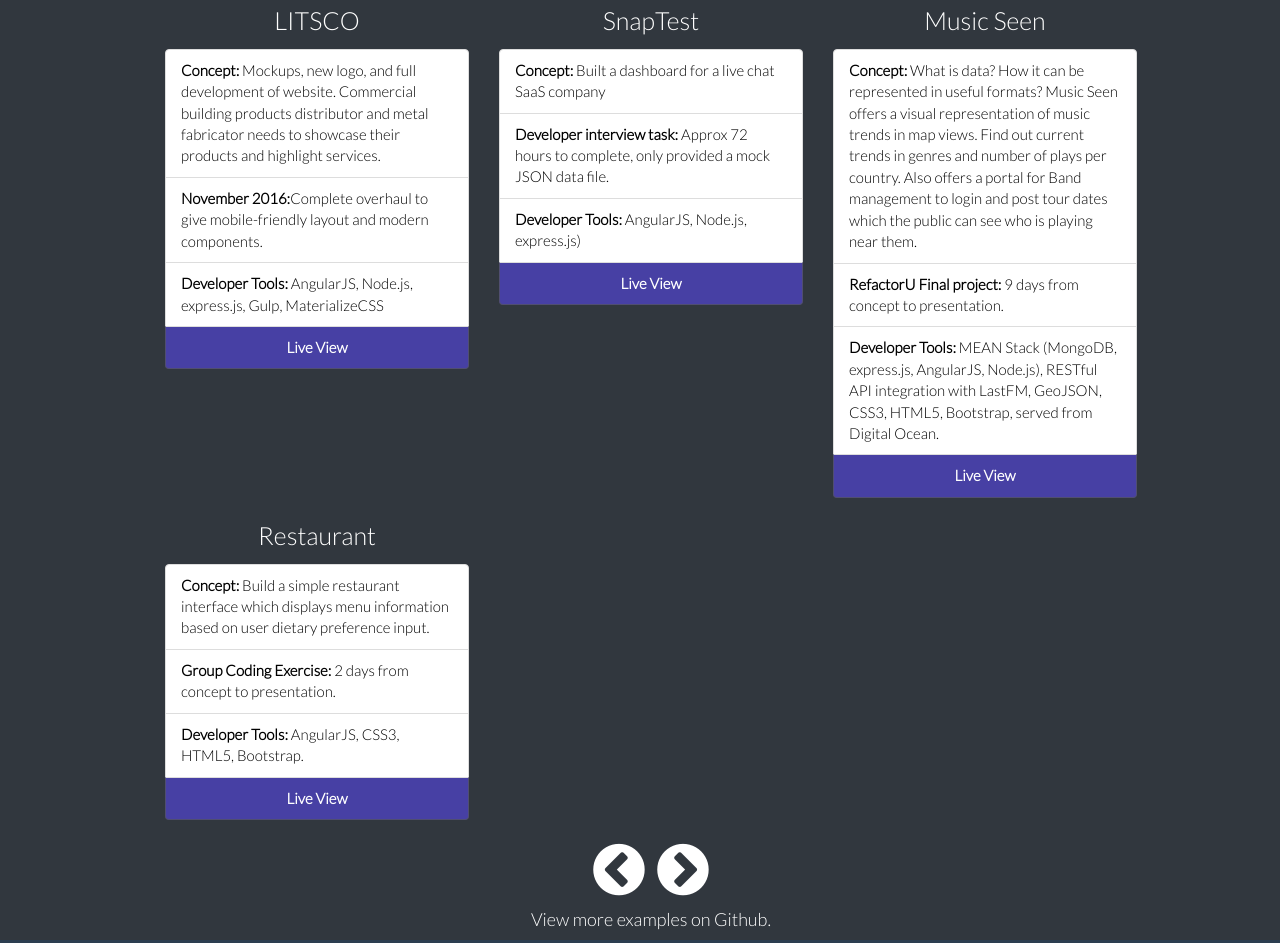
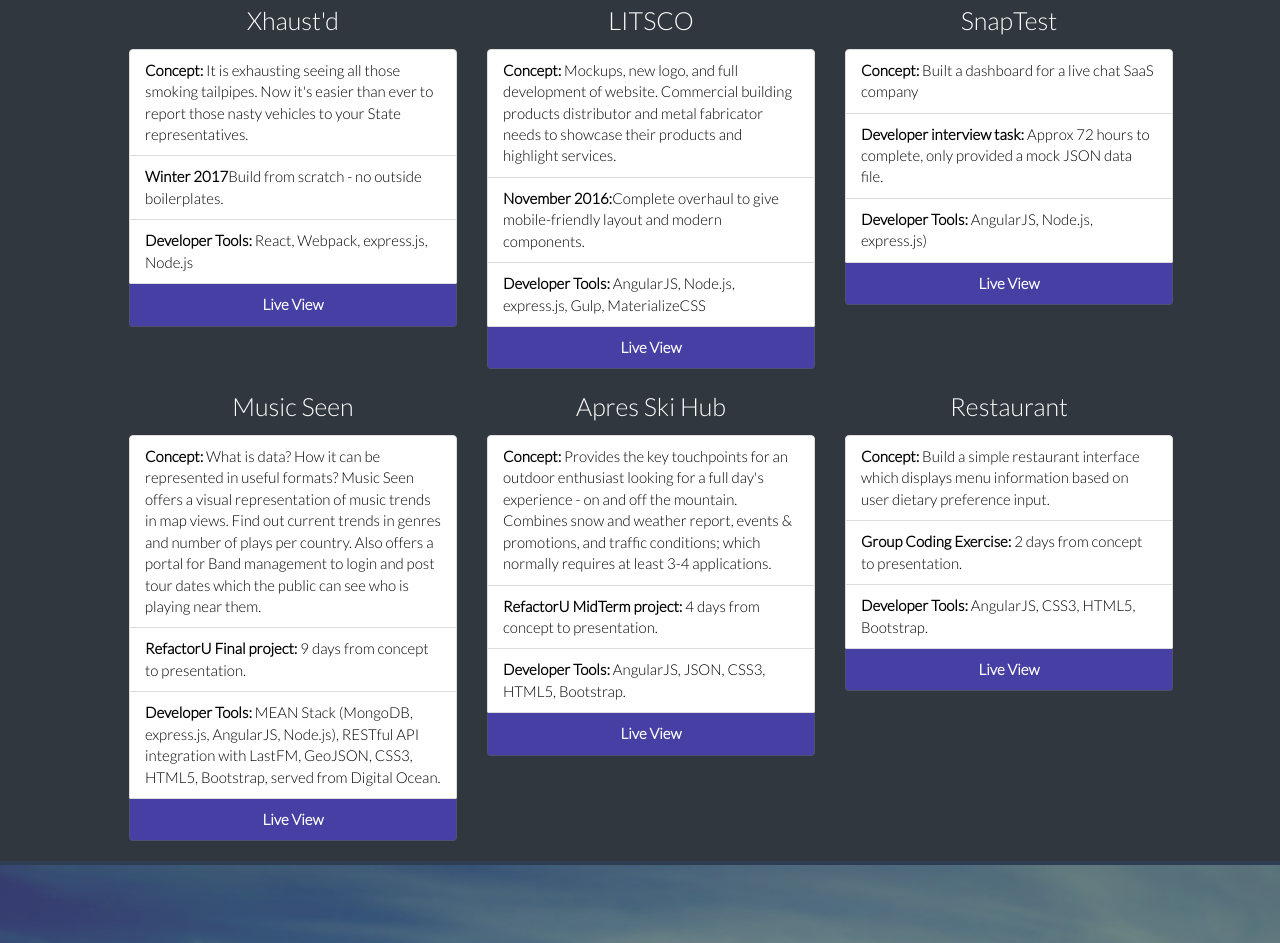
Before and after one commit to lucksp/phillucks.me, a website: page public/index.html in a window 1280 px wide. Shown: the part 1601-2544 px from the top of the page. Drawn offline with nearby package versions, Linux system fonts and the light colour scheme.

Commit message:
updated with Xhaustd

```diff
--- a/public/css/styles.css
+++ b/public/css/styles.css
@@ -1,7 +1,6 @@
 * {
-	font-family: 'Lato', sans-serif;
+  font-family: "Lato", sans-serif;
 }
-
 
 /*NAV*/
 .nav-item a {
@@ -33,11 +32,11 @@
 }
 
 a.active {
-    border-bottom: 3px solid #8536BC;
+  border-bottom: 3px solid #8536bc;
 }
 
 /*TOP*/
-.top{
+.top {
   position: relative;
   background-color: #aaa;
   height: 95vh;
@@ -48,8 +47,8 @@
   position: absolute;
   left: 0;
   top: 0;
-	opacity: .5;
-	background-image: url('../img/back_6.jpg');
+  opacity: 0.5;
+  background-image: url("../img/back_6.jpg");
   height: 95vh;
   width: 100vw;
   background-position: 50% 0;
@@ -75,15 +74,14 @@
 .title-description {
   padding: 24px;
   font-size: 4rem;
-	background: rgba(204, 204, 204, .5);
+  background: rgba(204, 204, 204, 0.5);
 }
-
 
 /*ABOUT*/
 
 .aboutDiv {
-	border-top: 4px solid #2C3E50;
-	background-color: #6C7A89;
+  border-top: 4px solid #2c3e50;
+  background-color: #6c7a89;
   width: 100vw;
   color: #fff;
   height: auto;
@@ -102,9 +100,15 @@
 
 /*PORTFOLIO*/
 
-
 .portfolioDiv {
   padding-top: 40px;
+}
+
+.portfolioDiv .container {
+  display: flex;
+  flex-wrap: wrap;
+  justify-content: center;
+  padding: 0 48px;
 }
 
 .arrows {
@@ -114,13 +118,14 @@
   text-align: center;
 }
 
-.arrowLeft, .arrowRight {
+.arrowLeft,
+.arrowRight {
   margin: 0 5px;
 }
 
 .portfolioDiv {
-	border-top: 4px solid #2C3E50;
-	background-color: #31373E;
+  border-top: 4px solid #2c3e50;
+  background-color: #31373e;
   height: auto;
   min-height: 100vh;
   justify-content: center;
@@ -151,11 +156,11 @@
 
 .cardView {
   text-align: center;
-	background-color: #4740A4;
+  background-color: #4740a4;
   font-weight: bold;
-	border-left: 1px solid #504E71;
-	border-bottom: 1px solid #504E71;
-	border-right: 1px solid #504E71;
+  border-left: 1px solid #504e71;
+  border-bottom: 1px solid #504e71;
+  border-right: 1px solid #504e71;
 }
 
 .cardView a {
@@ -170,7 +175,7 @@
 }
 
 /*CONTACT*/
-section#contact{
+section#contact {
   display: flex;
   margin: auto;
   width: 100%;
@@ -178,8 +183,8 @@
 
 .contactDiv {
   position: relative;
-	border-top: 4px solid #2C3E50;
-	background-color: #6C7A89;
+  border-top: 4px solid #2c3e50;
+  background-color: #6c7a89;
   height: 100vh;
   color: #fff;
   display: flex;
@@ -195,8 +200,8 @@
   position: absolute;
   left: 0;
   top: 0;
-	opacity: .5;
-	background-image: url('../img/back_1.jpg');
+  opacity: 0.5;
+  background-image: url("../img/back_1.jpg");
   height: 100vh;
   width: 100vw;
   background-position: 50% 0;
@@ -237,7 +242,6 @@
 
 /* MEDIA QUERIES */
 @media screen and (max-width: 768px) {
-
   .nav {
     position: absolute;
     margin: 0;
@@ -245,7 +249,7 @@
 
   .nav-list {
     width: 100%;
-		background-color: rgba(255, 255, 255, .85);
+    background-color: rgba(255, 255, 255, 0.85);
     display: flex;
     flex-direction: row;
     justify-content: center;
@@ -260,7 +264,7 @@
   }
 
   .nav-item a {
-		color: #31373E;
+    color: #31373e;
   }
 
   .title {
@@ -268,7 +272,8 @@
     margin: auto;
   }
 
-	.aboutDiv, .portfolioDiv {
+  .aboutDiv,
+  .portfolioDiv {
     height: auto;
     padding-top: 45px;
     padding-bottom: 45px;
@@ -283,7 +288,6 @@
   .aboutTxt {
     font-size: 18px;
   }
-
 }
 
 @media all and (max-width: 992px) {
@@ -298,3 +302,9 @@
     font-size: 3rem;
   }
 }
+
+@media all and (max-width: 767px) {
+  .portfolioDiv .container {
+    padding: 0;
+  }
+}
--- a/public/index.html
+++ b/public/index.html
@@ -1,11 +1,13 @@
 <!DOCTYPE html>
 <html lang="en-US" ng-app="portfolio">
+
 <head>
-	<title>Phil Lucks: Full Stack Web Developer</title>
+	<title>Phil Lucks: Front End Software Engineer</title>
 	<meta charset="utf-8">
-	<meta name="viewport" content="width=device-width, initial-scale=1.0"/>
-	<meta name="description" content="Philip Lucks is a full stack webdeveloper in Denver with a focus on Javascript for building web applications." />
-	<meta name="keywords" content="web developer, full stack web developer, JavaScript, AngularJS, Node.js, Express, HTML5, CSS3, front end web developer, back end web developer, custom website design, custom website development">
+	<meta name="viewport" content="width=device-width, initial-scale=1.0" />
+	<meta name="description" content="Philip Lucks is a full stack webdeveloper in Denver with a focus on Javascript for building web applications."
+	/>
+	<meta name="keywords" content="web developer, front-end software engineer, full stack web developer, JavaScript, AngularJS, Node.js, Express, HTML5, CSS3, front end web developer, back end web developer, custom website design, custom website development">
 	<meta name="author" content="Philip Lucks">
 
 	<link rel='stylesheet' type='text/css' href='https://fonts.googleapis.com/css?family=Lato:300,100'>
@@ -14,10 +16,12 @@
 	<link rel="stylesheet" type="text/css" href="css/styles.css">
 	<!-- ANALYTICS -->
 	<script>
-	  (function(i,s,o,g,r,a,m){i['GoogleAnalyticsObject']=r;i[r]=i[r]||function(){
-	  (i[r].q=i[r].q||[]).push(arguments)},i[r].l=1*new Date();a=s.createElement(o),
-	  m=s.getElementsByTagName(o)[0];a.async=1;a.src=g;m.parentNode.insertBefore(a,m)
-	  })(window,document,'script','//www.google-analytics.com/analytics.js','ga');
+		(function (i, s, o, g, r, a, m) {
+			i['GoogleAnalyticsObject'] = r; i[r] = i[r] || function () {
+				(i[r].q = i[r].q || []).push(arguments)
+			}, i[r].l = 1 * new Date(); a = s.createElement(o),
+				m = s.getElementsByTagName(o)[0]; a.async = 1; a.src = g; m.parentNode.insertBefore(a, m)
+		})(window, document, 'script', '//www.google-analytics.com/analytics.js', 'ga');
 
 		ga('create', 'UA-75117928-1', 'auto');
 		ga('send', 'pageview');
@@ -25,43 +29,57 @@
 	</script>
 	<!-- End of Analytics -->
 </head>
+
 <body ng-controller="galleryPortfolio">
 	<nav class="nav col-xs-3">
 		<ul class="nav-list menu">
-			<li class="nav-item about"><a href='#' data-scroll='about'`>about</a></li>
-			<li class="nav-item portfolio"><a href='#' data-scroll='portfolio'>portfolio</a></li>
-			<li class="nav-item contact"><a href='#' data-scroll='contact'>contact</a></li>
+			<li class="nav-item about">
+				<a href='#' data-scroll='about' `>about</a>
+			</li>
+			<li class="nav-item portfolio">
+				<a href='#' data-scroll='portfolio'>portfolio</a>
+			</li>
+			<li class="nav-item contact">
+				<a href='#' data-scroll='contact'>contact</a>
+			</li>
 		</ul>
 	</nav>
 	<div class="container-fluid top" id="top" data-anchor="top">
 		<div class="row col-xs-12 topInfo">
 			<h1 class="title">Philip Lucks</h1>
-			<h3 class="title-description">Web Developer <br>||</br> Software Engineer</h3>
+			<h3 class="title-description">Web Developer
+				<br>||</br> Software Engineer</h3>
 		</div>
 	</div>
 	<div class="container-fluid aboutDiv wrapper" id="about" data-anchor="about">
-			<p class='aboutTxt'>I am a web developer & front-end software engineer. Building products with thoughtful User Experience at its core is my top priority. Seeing around corners, understanding the importance of a clean User Interface and working towards your business goals is how I help your product achieve success. I have experience in Javascript, HTML5, and CSS3 to build complete web based applications.  By implemeting tools such as AngularJS, express.js, Node.js, and MongoDB, I am able to command control of both front-end and back-end environments.  I spend my free time exploring Colorado's mountains on bike or on foot, travelling, listening to live music, photographing landscapes and urban environments, and sampling our state's fine selections of beer and whiskey options.</p>
+		<p class='aboutTxt'>Building products with thoughtful User Experience at its core is my top priority. Seeing around corners, understanding
+			the importance of a clean User Interface and working towards your business goals is how I help your product achieve success.
+			I have experience in the core components of Javascript, HTML5, and CSS3 to build complete web based applications. By implemeting
+			tools such as React, AngularJS, express.js, Node.js, and MongoDB, I am able to help develop rich applications. I spend
+			my free time exploring Colorado's mountains on bike or on foot, travelling, listening to live music, photographing landscapes
+			and urban environments, and sampling our state's fine selections of beer and whiskey options.
+		</p>
 	</div>
 	<div class="container-fluid portfolioDiv wrapper" id="portfolio" data-anchor="portfolio">
-		<section >
-			<div class="card">
-				<div class="col-sm-4"  ng-repeat="item in carouselPortfolio"  ng-show="$index <= activePortfolio" ng-hide="$index === hidden">
+		<section>
+			<div class="container">
+				<div class="card col-sm-4" ng-repeat="item in carouselPortfolio">
+					<div class="card-item">
 						<div class="card-block">
 							<p class="card-text">{{item.title}}</p>
 						</div>
 						<ul class="list-group list-group-flush">
-					   	<li class="list-group-item"><strong>Concept: </strong>{{item.concept}}</li>
-					  	<li class="list-group-item"><strong>{{item.background}}</strong>{{item.backgroundDet}}</li>
-					  	<li class="list-group-item"><strong>Developer Tools: </strong>{{item.devTools}}</li>
-					  	<li class="list-group-item cardView"><a href="{{item.liveLink}}" target="_blank">Live View</a></li>
+							<li class="list-group-item">
+								<strong>Concept: </strong>{{item.concept}}</li>
+							<li class="list-group-item">
+								<strong>{{item.background}}</strong>{{item.backgroundDet}}</li>
+							<li class="list-group-item">
+								<strong>Developer Tools: </strong>{{item.devTools}}</li>
+							<li class="list-group-item cardView">
+								<a href="{{item.liveLink}}" target="_blank">Live View</a>
+							</li>
 						</ul>
 					</div>
-			</div>
-			<div class="row arrows">
-				<i class="arrowLeft fa fa-chevron-circle-left" ng-click="prevSlide()"></i>
-				<i class="arrowRight fa fa-chevron-circle-right" ng-click="nextSlide()"></i>
-				<div class="portMore">
-					<h4>View more examples on <a href="https://www.github.com/lucksp" target="_blank">Github</a>.</h4>
 				</div>
 			</div>
 		</section>
@@ -95,4 +113,5 @@
 <script src="https://cdnjs.cloudflare.com/ajax/libs/angular.js/1.5.3/angular.min.js" type="text/javascript"></script>
 <script src="js/scripts.js" type="text/javascript"></script>
 <script src="js/app.js" type="text/javascript"></script>
+
 </html>
--- a/public/js/app.js
+++ b/public/js/app.js
@@ -1,75 +1,75 @@
-angular.module('portfolio', []);
+angular.module("portfolio", []);
 
-
-angular.module('portfolio')
-	.factory('factoryPortfolio', [function () {
-
+angular.module("portfolio").factory("factoryPortfolio", [
+  function() {
     var galleryPortfolio = [
       {
-				title: 'LITSCO',
-				concept: 'Mockups, new logo, and full development of website. Commercial building products distributor and metal fabricator needs to showcase their products and highlight services.',
-				background: 'November 2016:',
-				backgroundDet: 'Complete overhaul to give mobile-friendly layout and modern components.',
-				devTools: 'AngularJS, Node.js, express.js, Gulp, MaterializeCSS',
-				liveLink: 'http://www.litsco.com'
+        title: "Xhaust'd",
+        concept:
+          "It is exhausting seeing all those smoking tailpipes.  Now it's easier than ever to report those nasty vehicles to your State representatives.",
+        background: "Winter 2017",
+        backgroundDet: "Build from scratch - no outside boilerplates.",
+        devTools: "React, Webpack, express.js, Node.js",
+        liveLink: "http://www.xhaustd.com"
       },
       {
-				title: 'SnapTest',
-				concept: 'Built a dashboard for a live chat SaaS company',
-				background: 'Developer interview task: ',
-				backgroundDet: 'Approx 72 hours to complete, only provided a mock JSON data file.',
-				devTools: 'AngularJS, Node.js, express.js)',
-				liveLink: 'http://198.199.114.59'
+        title: "LITSCO",
+        concept:
+          "Mockups, new logo, and full development of website. Commercial building products distributor and metal fabricator needs to showcase their products and highlight services.",
+        background: "November 2016:",
+        backgroundDet:
+          "Complete overhaul to give mobile-friendly layout and modern components.",
+        devTools: "AngularJS, Node.js, express.js, Gulp, MaterializeCSS",
+        liveLink: "http://www.litsco.com"
       },
       {
-				title: 'Music Seen',
-				concept: 'What is data? How it can be represented in useful formats? Music Seen offers a visual representation of music trends in map views. Find out current trends in genres and number of plays per country. Also offers a portal for Band management to login and post tour dates which the public can see who is playing near them.',
-				background: 'RefactorU Final project: ',
-				backgroundDet: '9 days from concept to presentation.',
-				devTools: 'MEAN Stack (MongoDB, express.js, AngularJS, Node.js), RESTful API integration with LastFM, GeoJSON, CSS3, HTML5, Bootstrap, served from Digital Ocean.',
-				liveLink: 'http://104.236.139.235/'
+        title: "SnapTest",
+        concept: "Built a dashboard for a live chat SaaS company",
+        background: "Developer interview task: ",
+        backgroundDet:
+          "Approx 72 hours to complete, only provided a mock JSON data file.",
+        devTools: "AngularJS, Node.js, express.js)",
+        liveLink: "http://198.199.114.59"
       },
       {
-				title: 'Apres Ski Hub',
-				concept: 'Provides the key touchpoints for an outdoor enthusiast looking for a full day\'s experience - on and off the mountain. Combines snow and weather report, events & promotions, and traffic conditions; which normally requires at least 3-4 applications.',
-				background: 'RefactorU MidTerm project: ',
-				backgroundDet: '4 days from concept to presentation.',
-				devTools: 'AngularJS, JSON, CSS3, HTML5, Bootstrap.',
-				liveLink: 'http://lucksp.github.io/apres/'
+        title: "Music Seen",
+        concept:
+          "What is data? How it can be represented in useful formats? Music Seen offers a visual representation of music trends in map views. Find out current trends in genres and number of plays per country. Also offers a portal for Band management to login and post tour dates which the public can see who is playing near them.",
+        background: "RefactorU Final project: ",
+        backgroundDet: "9 days from concept to presentation.",
+        devTools:
+          "MEAN Stack (MongoDB, express.js, AngularJS, Node.js), RESTful API integration with LastFM, GeoJSON, CSS3, HTML5, Bootstrap, served from Digital Ocean.",
+        liveLink: "http://104.236.139.235/"
       },
       {
-				title: 'Restaurant',
-				concept: 'Build a simple restaurant interface which displays menu information based on user dietary preference input.',
-				background: 'Group Coding Exercise: ',
-				backgroundDet: '2 days from concept to presentation.',
-				devTools: 'AngularJS, CSS3, HTML5, Bootstrap.',
+        title: "Apres Ski Hub",
+        concept:
+          "Provides the key touchpoints for an outdoor enthusiast looking for a full day's experience - on and off the mountain. Combines snow and weather report, events & promotions, and traffic conditions; which normally requires at least 3-4 applications.",
+        background: "RefactorU MidTerm project: ",
+        backgroundDet: "4 days from concept to presentation.",
+        devTools: "AngularJS, JSON, CSS3, HTML5, Bootstrap.",
+        liveLink: "http://lucksp.github.io/apres/"
+      },
+      {
+        title: "Restaurant",
+        concept:
+          "Build a simple restaurant interface which displays menu information based on user dietary preference input.",
+        background: "Group Coding Exercise: ",
+        backgroundDet: "2 days from concept to presentation.",
+        devTools: "AngularJS, CSS3, HTML5, Bootstrap."
         // liveLink	: 'http://1pt21gwprod.com/refactor/restaurant/main.html'
       }
     ];
     return {
-			galleryPortfolio: galleryPortfolio,
+      galleryPortfolio: galleryPortfolio
     };
-	}]);
+  }
+]);
 
-angular.module('portfolio')
-	.controller('galleryPortfolio', ['$scope', 'factoryPortfolio', function ($scope, factoryPortfolio) {
-
+angular.module("portfolio").controller("galleryPortfolio", [
+  "$scope",
+  "factoryPortfolio",
+  function($scope, factoryPortfolio) {
     $scope.carouselPortfolio = factoryPortfolio.galleryPortfolio;
-
-		$scope.activePortfolio = 2;
-		$scope.hidden = 3;
-
-		$scope.nextSlide = function () {
-			if ($scope.activePortfolio !== $scope.carouselPortfolio.length - 1) {
-				$scope.activePortfolio++;
-				$scope.hidden = $scope.hidden - 3;
   }
-		};
-
-		$scope.prevSlide = function () {
-			if ($scope.activePortfolio > 2) {
-				$scope.activePortfolio--;
-				$scope.hidden = $scope.hidden + 3;
-			}
-		};
-	}]);
+]);
```
Lines whose indentation alone changed are shown as unchanged.
